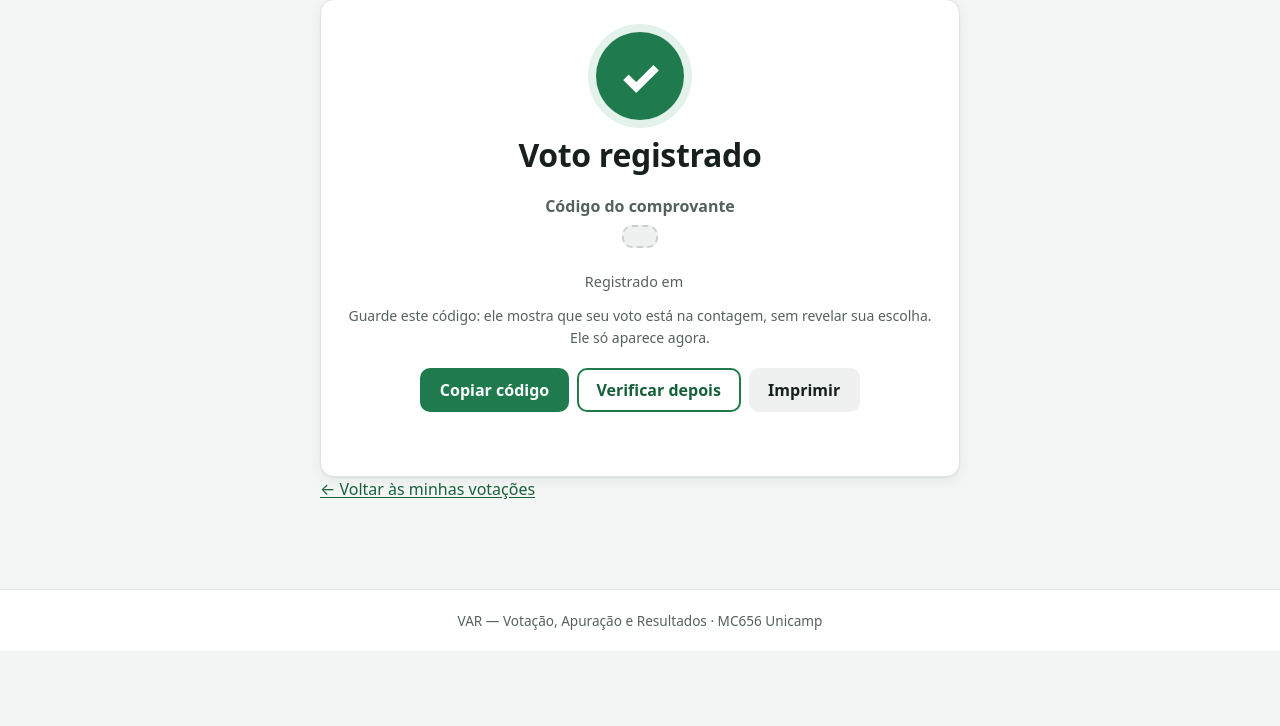
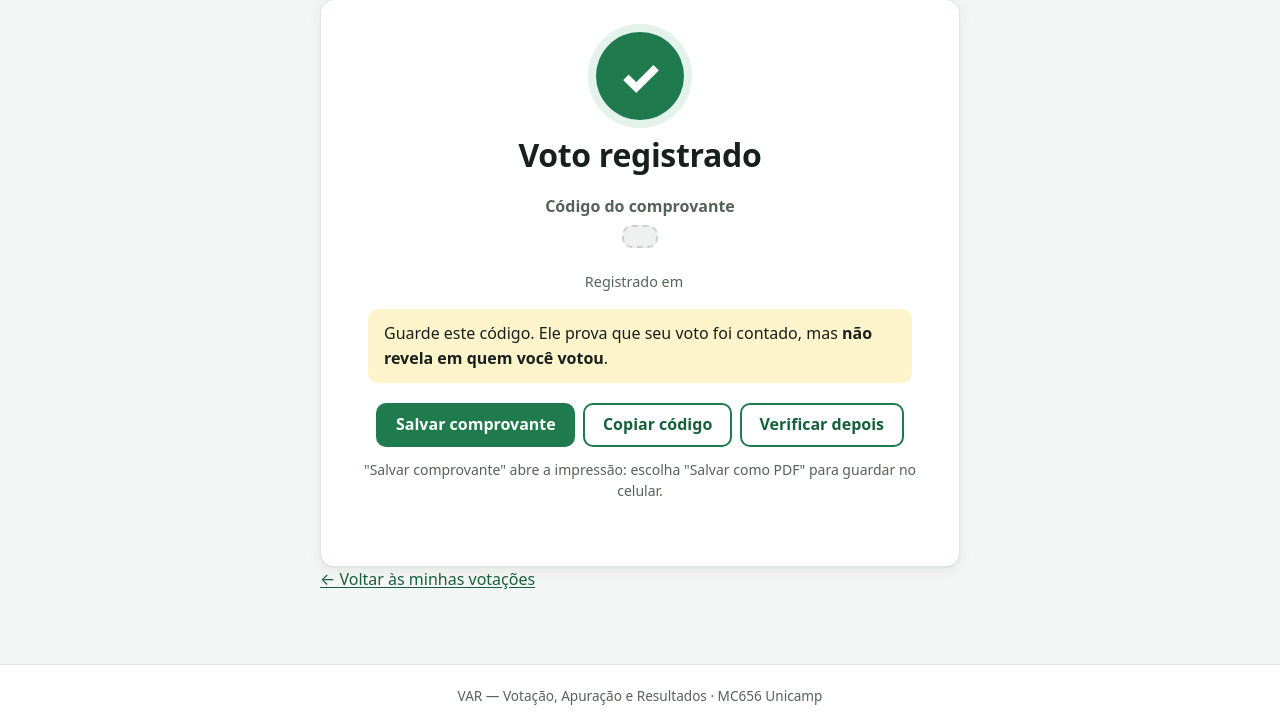
Before and after one commit to gabicoppo/var-votacao, a Spring app: template src/main/resources/templates/eleitor/comprovante.html in a window 1280 px wide. Shown: the part 149-875 px from the top of the page. Before the commit the page ends 800 px from the top, so only its background shows below. Run offline with Thymeleaf, Linux system fonts and the light colour scheme; the template is opened without the code that fills it, so the values that code supplies are empty; some of the project's set-up classes (security, data sources, template engines, error pages and the like) are left out, and stand-ins take their place.

Commit message:
feat: comprovante para salvar e compartilhar e verificacao com resultado direto (#28)

```diff
--- a/src/main/java/br/unicamp/var/web/eleitor/VotoEleitorController.java
+++ b/src/main/java/br/unicamp/var/web/eleitor/VotoEleitorController.java
@@ -12,6 +12,7 @@ import org.springframework.web.bind.annotation.PostMapping;
 import org.springframework.web.bind.annotation.RequestMapping;
 import org.springframework.web.bind.annotation.RequestParam;
 import org.springframework.web.servlet.mvc.support.RedirectAttributes;
+import org.springframework.web.servlet.support.ServletUriComponentsBuilder;
 
 /**
  * Voto numa votação em até 3 telas (RNF-04): cédula → revisão → comprovante (histórias #26 e #28).
@@ -99,7 +100,9 @@ public class VotoEleitorController {
     }
 
     /**
-     * Tela 3: o comprovante, mostrado uma vez (chega por flash). Recarregar leva ao painel.
+     * Tela 3: o comprovante, mostrado uma vez (chega por flash). Recarregar leva ao painel. Recebe também
+     * {@code urlBase} (ex.: {@code https://var.exemplo}), para o cartão impresso trazer o link completo de
+     * verificação.
      *
      * @param id        id da votação
      * @param usuario   eleitor logado
@@ -111,6 +114,7 @@ public class VotoEleitorController {
     public String comprovante(@PathVariable String id, @AuthenticationPrincipal UserDetails usuario, Model modelo,
                               RedirectAttributes redirecao) {
         if (modelo.containsAttribute(COMPROVANTE)) {
+            modelo.addAttribute("urlBase", ServletUriComponentsBuilder.fromCurrentContextPath().toUriString());
             return "eleitor/comprovante";
         }
         if (servico.jaVotou(id, usuario.getUsername())) {
--- a/src/main/resources/templates/eleitor/comprovante.html
+++ b/src/main/resources/templates/eleitor/comprovante.html
@@ -13,22 +13,31 @@
     <li class="ativo" aria-current="step">Comprovante</li>
   </ol>
 
-  <div class="card comprovante">
-    <div class="check-grande" aria-hidden="true">✓</div>
+  <!--/* RNF-01: o comprovante nunca traz a opção escolhida. Na impressão, só este cartão aparece. */-->
+  <div class="card comprovante" th:with="linkCompleto=${urlBase + comprovante.linkVerificar()}"
+       th:attr="data-pergunta=${comprovante.pergunta()},data-link=${linkCompleto}">
+    <p class="comprovante-marca so-impressao">
+      <img th:src="@{/img/logo-var.svg}" alt="" width="32" height="36"> VAR · Comprovante de voto</p>
+    <div class="check-grande nao-imprimir" aria-hidden="true">✓</div>
     <h1>Voto registrado</h1>
     <p class="subtitulo" th:text="${comprovante.pergunta()}">Pergunta</p>
     <p class="comprovante-rotulo">Código do comprovante</p>
     <p><span class="codigo" id="codigo-comprovante" th:text="${comprovante.codigo()}">ABCD2345</span></p>
     <p class="card-meta comprovante-data">Registrado em
       <span th:text="${@fmt.dataHora(comprovante.registradoEm())}">24/11/2026 18:30</span></p>
-    <p class="ajuda">Guarde este código: ele mostra que seu voto está na contagem, sem revelar sua escolha.
-      Ele só aparece agora.</p>
+    <p class="comprovante-aviso">Guarde este código. Ele prova que seu voto foi contado, mas
+      <strong>não revela em quem você votou</strong>.</p>
+    <p class="comprovante-link so-impressao">Confira em <span th:text="${linkCompleto}">https://…</span></p>
+
     <div class="acoes acoes-comprovante nao-imprimir">
-      <button type="button" class="btn btn-primario" data-copiar="#codigo-comprovante">Copiar código</button>
+      <button type="button" class="btn btn-primario" data-salvar hidden>Salvar comprovante</button>
+      <button type="button" class="btn btn-secundario" data-compartilhar hidden>Compartilhar</button>
+      <button type="button" class="btn btn-secundario" data-copiar="#codigo-comprovante" hidden>Copiar código</button>
       <a class="btn btn-secundario" th:href="@{${comprovante.linkVerificar()}}">Verificar depois</a>
-      <button type="button" class="btn" onclick="window.print()">Imprimir</button>
     </div>
-    <p class="copiado" role="status" aria-live="polite"></p>
+    <p class="ajuda nao-imprimir" data-dica-salvar hidden>"Salvar comprovante" abre a impressão: escolha
+      "Salvar como PDF" para guardar no celular.</p>
+    <p class="copiado nao-imprimir" role="status" aria-live="polite"></p>
   </div>
   <p class="nao-imprimir"><a th:href="@{/eleitor}">← Voltar às minhas votações</a></p>
   <script th:src="@{/js/eleitor.js}" defer></script>
```
Also changed, not shown: src/main/resources/templates/verificar.html (+25 -10 lines).
